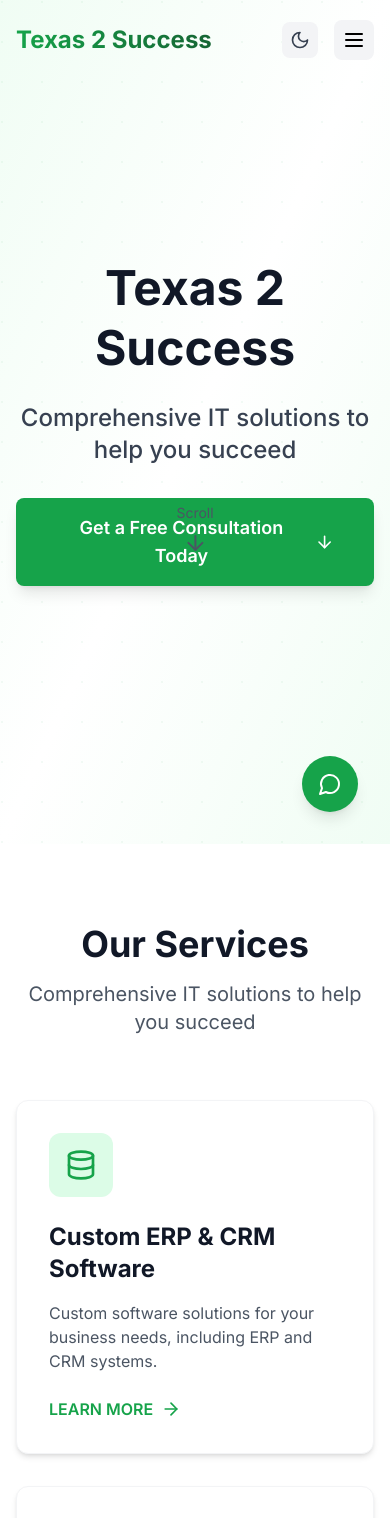
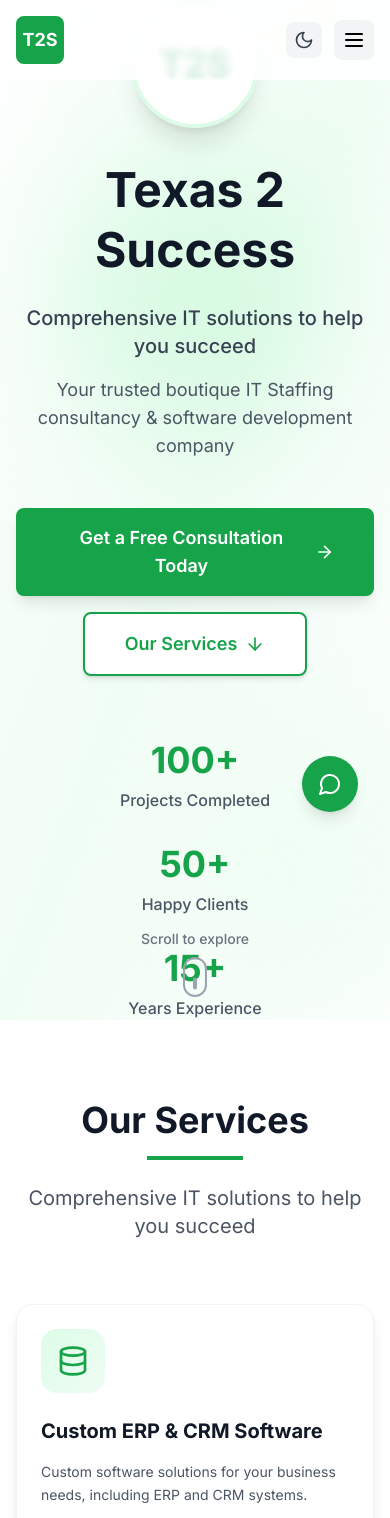
Before and after one commit to Prathyushapritila/Texas2success, a Next.js app: page / in a window 390 px wide. Shown: the top 1518 px of the page. Built offline with nearby package versions, Linux system fonts and the light colour scheme.

Commit message:
Improve design: Add logo placeholder, fix scroll indicator, enhance hero section, improve responsiveness for all devices

```diff
--- a/app/globals.css
+++ b/app/globals.css
@@ -84,3 +84,31 @@ body {
     transition: all 0.3s cubic-bezier(0.4, 0, 0.2, 1);
   }
 }
+
+/* Blob animation */
+@keyframes blob {
+  0% {
+    transform: translate(0px, 0px) scale(1);
+  }
+  33% {
+    transform: translate(30px, -50px) scale(1.1);
+  }
+  66% {
+    transform: translate(-20px, 20px) scale(0.9);
+  }
+  100% {
+    transform: translate(0px, 0px) scale(1);
+  }
+}
+
+.animate-blob {
+  animation: blob 7s infinite;
+}
+
+.animation-delay-2000 {
+  animation-delay: 2s;
+}
+
+.animation-delay-4000 {
+  animation-delay: 4s;
+}
--- a/components/Hero.tsx
+++ b/components/Hero.tsx
@@ -1,7 +1,8 @@
 'use client'
 
 import { motion } from 'framer-motion'
-import { ArrowDown } from 'lucide-react'
+import { ArrowDown, ArrowRight } from 'lucide-react'
+import Image from 'next/image'
 
 export default function Hero() {
   const scrollToContact = () => {
@@ -10,22 +11,46 @@ export default function Hero() {
   }
 
   return (
-    <section className="relative min-h-screen flex items-center justify-center overflow-hidden bg-gradient-to-br from-green-50 via-white to-green-50">
-      {/* Subtle Background Pattern */}
-      <div className="absolute inset-0 opacity-5">
-        <div className="absolute inset-0" style={{
-          backgroundImage: `radial-gradient(circle at 2px 2px, #16a34a 1px, transparent 0)`,
-          backgroundSize: '40px 40px'
-        }}></div>
+    <section className="relative min-h-screen flex items-center justify-center overflow-hidden bg-gradient-to-br from-white via-green-50 to-white">
+      {/* Decorative Background Elements */}
+      <div className="absolute inset-0 overflow-hidden">
+        <div className="absolute top-20 left-10 w-72 h-72 bg-green-100 rounded-full mix-blend-multiply filter blur-3xl opacity-30 animate-blob"></div>
+        <div className="absolute top-40 right-10 w-72 h-72 bg-green-200 rounded-full mix-blend-multiply filter blur-3xl opacity-30 animate-blob animation-delay-2000"></div>
+        <div className="absolute -bottom-8 left-1/2 w-72 h-72 bg-green-100 rounded-full mix-blend-multiply filter blur-3xl opacity-30 animate-blob animation-delay-4000"></div>
       </div>
 
       <div className="container mx-auto px-4 relative z-10">
-        <div className="max-w-5xl mx-auto text-center">
+        <div className="max-w-6xl mx-auto text-center">
+          {/* Logo Section */}
+          <motion.div
+            initial={{ opacity: 0, scale: 0.8 }}
+            animate={{ opacity: 1, scale: 1 }}
+            transition={{ duration: 0.8 }}
+            className="mb-8 flex justify-center"
+          >
+            <div className="w-32 h-32 md:w-40 md:h-40 bg-white rounded-full shadow-xl flex items-center justify-center border-4 border-green-100">
+              {/* Logo placeholder - replace with actual logo image */}
+              <div className="text-4xl md:text-5xl font-bold text-green-600">
+                T2S
+              </div>
+              {/* Uncomment when you have logo image:
+              <Image
+                src="/logo.png"
+                alt="Texas 2 Success Logo"
+                width={120}
+                height={120}
+                className="object-contain"
+                priority
+              />
+              */}
+            </div>
+          </motion.div>
+
           {/* Main Headline */}
           <motion.h1
             initial={{ opacity: 0, y: 30 }}
             animate={{ opacity: 1, y: 0 }}
-            transition={{ duration: 0.8 }}
+            transition={{ duration: 0.8, delay: 0.2 }}
             className="text-5xl md:text-6xl lg:text-7xl font-bold mb-6 text-gray-900 leading-tight"
           >
             Texas 2 Success
@@ -35,46 +60,92 @@ export default function Hero() {
           <motion.p
             initial={{ opacity: 0, y: 30 }}
             animate={{ opacity: 1, y: 0 }}
-            transition={{ duration: 0.8, delay: 0.2 }}
-            className="text-2xl md:text-3xl text-gray-700 mb-8 font-medium"
+            transition={{ duration: 0.8, delay: 0.4 }}
+            className="text-xl md:text-2xl lg:text-3xl text-gray-700 mb-4 font-medium"
           >
             Comprehensive IT solutions to help you succeed
           </motion.p>
 
-          {/* CTA Button */}
+          <motion.p
+            initial={{ opacity: 0, y: 30 }}
+            animate={{ opacity: 1, y: 0 }}
+            transition={{ duration: 0.8, delay: 0.6 }}
+            className="text-lg md:text-xl text-gray-600 mb-12 max-w-3xl mx-auto"
+          >
+            Your trusted boutique IT Staffing consultancy & software development company
+          </motion.p>
+
+          {/* CTA Buttons */}
           <motion.div
             initial={{ opacity: 0, y: 30 }}
             animate={{ opacity: 1, y: 0 }}
-            transition={{ duration: 0.8, delay: 0.4 }}
+            transition={{ duration: 0.8, delay: 0.8 }}
+            className="flex flex-col sm:flex-row gap-4 justify-center items-center mb-16"
           >
             <button
               onClick={scrollToContact}
-              className="group bg-green-600 hover:bg-green-700 text-white px-10 py-4 rounded-lg font-semibold text-lg transition-all flex items-center space-x-2 shadow-lg hover:shadow-xl mx-auto"
+              className="group bg-green-600 hover:bg-green-700 text-white px-10 py-4 rounded-lg font-semibold text-lg transition-all flex items-center space-x-2 shadow-lg hover:shadow-xl transform hover:scale-105"
             >
               <span>Get a Free Consultation Today</span>
+              <ArrowRight className="w-5 h-5 group-hover:translate-x-1 transition-transform" />
+            </button>
+            <a
+              href="#services"
+              className="group bg-white hover:bg-gray-50 text-green-600 border-2 border-green-600 px-10 py-4 rounded-lg font-semibold text-lg transition-all flex items-center space-x-2 shadow-md hover:shadow-lg"
+            >
+              <span>Our Services</span>
               <ArrowDown className="w-5 h-5 group-hover:translate-y-1 transition-transform" />
-            </button>
+            </a>
           </motion.div>
 
-          {/* Scroll Indicator */}
+          {/* Stats or Features */}
           <motion.div
-            initial={{ opacity: 0 }}
-            animate={{ opacity: 1 }}
-            transition={{ duration: 1, delay: 0.8 }}
-            className="absolute bottom-10 left-1/2 transform -translate-x-1/2 cursor-pointer"
-            onClick={() => window.scrollTo({ top: window.innerHeight, behavior: 'smooth' })}
+            initial={{ opacity: 0, y: 30 }}
+            animate={{ opacity: 1, y: 0 }}
+            transition={{ duration: 0.8, delay: 1 }}
+            className="grid grid-cols-1 md:grid-cols-3 gap-8 max-w-4xl mx-auto"
           >
-            <motion.div
-              animate={{ y: [0, 10, 0] }}
-              transition={{ duration: 1.5, repeat: Infinity }}
-              className="flex flex-col items-center text-gray-600 hover:text-green-600 transition-colors"
-            >
-              <span className="text-sm mb-2">Scroll</span>
-              <ArrowDown className="w-6 h-6" />
-            </motion.div>
+            {[
+              { number: '100+', label: 'Projects Completed' },
+              { number: '50+', label: 'Happy Clients' },
+              { number: '15+', label: 'Years Experience' },
+            ].map((stat, index) => (
+              <div key={index} className="text-center">
+                <div className="text-4xl md:text-5xl font-bold text-green-600 mb-2">
+                  {stat.number}
+                </div>
+                <div className="text-gray-600 font-medium">
+                  {stat.label}
+                </div>
+              </div>
+            ))}
           </motion.div>
         </div>
       </div>
+
+      {/* Scroll Indicator - Fixed at bottom */}
+      <motion.div
+        initial={{ opacity: 0 }}
+        animate={{ opacity: 1 }}
+        transition={{ duration: 1, delay: 1.2 }}
+        className="absolute bottom-8 left-1/2 transform -translate-x-1/2 z-10"
+      >
+        <motion.div
+          animate={{ y: [0, 10, 0] }}
+          transition={{ duration: 1.5, repeat: Infinity }}
+          className="flex flex-col items-center text-gray-500 hover:text-green-600 transition-colors cursor-pointer"
+          onClick={() => window.scrollTo({ top: window.innerHeight, behavior: 'smooth' })}
+        >
+          <span className="text-sm mb-2 font-medium">Scroll to explore</span>
+          <div className="w-6 h-10 border-2 border-gray-400 rounded-full flex justify-center p-2">
+            <motion.div
+              animate={{ y: [0, 12, 0] }}
+              transition={{ duration: 1.5, repeat: Infinity }}
+              className="w-1.5 h-3 bg-gray-400 rounded-full"
+            />
+          </div>
+        </motion.div>
+      </motion.div>
     </section>
   )
 }
--- a/components/Navbar.tsx
+++ b/components/Navbar.tsx
@@ -6,6 +6,7 @@ import { useTheme } from 'next-themes'
 import { motion, AnimatePresence } from 'framer-motion'
 import { Menu, X, Moon, Sun } from 'lucide-react'
 import { siteConfig } from '@/data/siteData'
+import Image from 'next/image'
 
 export default function Navbar() {
   const [isScrolled, setIsScrolled] = useState(false)
@@ -36,32 +37,48 @@ export default function Navbar() {
       animate={{ y: 0 }}
       className={`fixed top-0 left-0 right-0 z-50 transition-all duration-300 ${
         isScrolled
-          ? 'bg-white/80 dark:bg-slate-900/80 backdrop-blur-md shadow-lg'
-          : 'bg-transparent'
+          ? 'bg-white/95 backdrop-blur-md shadow-lg'
+          : 'bg-white/80 backdrop-blur-sm'
       }`}
     >
-      <div className="container mx-auto px-4">
-        <div className="flex items-center justify-between h-20">
+      <div className="container mx-auto px-4 sm:px-6 lg:px-8">
+        <div className="flex items-center justify-between h-20 md:h-24">
           {/* Logo */}
-          <Link href="/" className="flex items-center space-x-2">
+          <Link href="/" className="flex items-center space-x-3">
             <motion.div
               whileHover={{ scale: 1.05 }}
               whileTap={{ scale: 0.95 }}
-              className="text-2xl font-bold bg-gradient-to-r from-green-600 to-green-800 bg-clip-text text-transparent"
+              className="flex items-center space-x-3"
             >
-              {siteConfig.name}
+              {/* Logo Image Placeholder */}
+              <div className="w-12 h-12 md:w-14 md:h-14 bg-green-600 rounded-lg flex items-center justify-center">
+                <span className="text-white font-bold text-lg md:text-xl">T2S</span>
+                {/* Uncomment when you have logo:
+                <Image
+                  src="/logo.png"
+                  alt="Texas 2 Success Logo"
+                  width={56}
+                  height={56}
+                  className="object-contain"
+                />
+                */}
+              </div>
+              <div className="text-xl md:text-2xl font-bold bg-gradient-to-r from-green-600 to-green-800 bg-clip-text text-transparent hidden sm:block">
+                {siteConfig.name}
+              </div>
             </motion.div>
           </Link>
 
           {/* Desktop Navigation */}
-          <div className="hidden md:flex items-center space-x-8">
+          <div className="hidden md:flex items-center space-x-6 lg:space-x-8">
             {navLinks.map((link) => (
               <Link
                 key={link.href}
                 href={link.href}
-                className="text-gray-700 dark:text-gray-300 hover:text-green-600 dark:hover:text-green-400 transition-colors font-medium"
+                className="text-gray-700 hover:text-green-600 transition-colors font-medium text-sm lg:text-base relative group"
               >
                 {link.label}
+                <span className="absolute bottom-0 left-0 w-0 h-0.5 bg-green-600 group-hover:w-full transition-all duration-300"></span>
               </Link>
             ))}
 
@@ -69,7 +86,7 @@ export default function Navbar() {
             {mounted && (
               <button
                 onClick={() => setTheme(theme === 'dark' ? 'light' : 'dark')}
-                className="p-2 rounded-lg bg-gray-100 dark:bg-gray-800 hover:bg-gray-200 dark:hover:bg-gray-700 transition-colors"
+                className="p-2 rounded-lg bg-gray-100 hover:bg-gray-200 transition-colors"
                 aria-label="Toggle theme"
               >
                 {theme === 'dark' ? (
@@ -82,18 +99,18 @@ export default function Navbar() {
 
             <Link
               href="/contact"
-              className="bg-green-600 text-white px-6 py-2 rounded-lg hover:bg-green-700 transition-colors font-semibold"
+              className="bg-green-600 text-white px-6 py-2.5 rounded-lg hover:bg-green-700 transition-colors font-semibold text-sm lg:text-base shadow-md hover:shadow-lg"
             >
               Get Started
             </Link>
           </div>
 
           {/* Mobile Menu Button */}
-          <div className="md:hidden flex items-center space-x-4">
+          <div className="md:hidden flex items-center space-x-3">
             {mounted && (
               <button
                 onClick={() => setTheme(theme === 'dark' ? 'light' : 'dark')}
-                className="p-2 rounded-lg bg-gray-100 dark:bg-gray-800"
+                className="p-2 rounded-lg bg-gray-100"
                 aria-label="Toggle theme"
               >
                 {theme === 'dark' ? (
@@ -105,7 +122,7 @@ export default function Navbar() {
             )}
             <button
               onClick={() => setIsMobileMenuOpen(!isMobileMenuOpen)}
-              className="p-2 rounded-lg bg-gray-100 dark:bg-gray-800"
+              className="p-2 rounded-lg bg-gray-100"
               aria-label="Toggle menu"
             >
               {isMobileMenuOpen ? (
@@ -125,7 +142,7 @@ export default function Navbar() {
             initial={{ opacity: 0, height: 0 }}
             animate={{ opacity: 1, height: 'auto' }}
             exit={{ opacity: 0, height: 0 }}
-            className="md:hidden bg-white dark:bg-slate-900 border-t border-gray-200 dark:border-gray-800"
+            className="md:hidden bg-white border-t border-gray-200"
           >
             <div className="container mx-auto px-4 py-4 space-y-2">
               {navLinks.map((link) => (
@@ -133,7 +150,7 @@ export default function Navbar() {
                   key={link.href}
                   href={link.href}
                   onClick={() => setIsMobileMenuOpen(false)}
-                  className="block py-2 text-gray-700 dark:text-gray-300 hover:text-green-600 dark:hover:text-green-400 transition-colors"
+                  className="block py-3 text-gray-700 hover:text-green-600 hover:bg-green-50 transition-colors rounded-lg px-4 font-medium"
                 >
                   {link.label}
                 </Link>
@@ -141,7 +158,7 @@ export default function Navbar() {
               <Link
                 href="/contact"
                 onClick={() => setIsMobileMenuOpen(false)}
-                className="block py-2 bg-green-600 text-white rounded-lg text-center font-semibold"
+                className="block py-3 bg-green-600 text-white rounded-lg text-center font-semibold mx-4 mt-4"
               >
                 Get Started
               </Link>
--- a/components/ServicesSection.tsx
+++ b/components/ServicesSection.tsx
@@ -14,8 +14,8 @@ const iconMap = {
 
 export default function ServicesSection() {
   return (
-    <section className="py-20 bg-white">
-      <div className="container mx-auto px-4">
+    <section id="services" className="py-20 md:py-24 bg-white">
+      <div className="container mx-auto px-4 sm:px-6 lg:px-8">
         <motion.div
           initial={{ opacity: 0, y: 30 }}
           whileInView={{ opacity: 1, y: 0 }}
@@ -23,15 +23,16 @@ export default function ServicesSection() {
           transition={{ duration: 0.8 }}
           className="text-center mb-16"
         >
-          <h2 className="text-4xl md:text-5xl font-bold mb-4 text-gray-900">
+          <h2 className="text-4xl md:text-5xl lg:text-6xl font-bold mb-4 text-gray-900">
             Our Services
           </h2>
-          <p className="text-xl text-gray-600 max-w-2xl mx-auto">
+          <div className="w-24 h-1 bg-green-600 mx-auto mb-6"></div>
+          <p className="text-xl md:text-2xl text-gray-600 max-w-3xl mx-auto">
             Comprehensive IT solutions to help you succeed
           </p>
         </motion.div>
 
-        <div className="grid grid-cols-1 md:grid-cols-2 lg:grid-cols-4 gap-8">
+        <div className="grid grid-cols-1 sm:grid-cols-2 lg:grid-cols-4 gap-6 md:gap-8">
           {services.map((service, index) => {
             const Icon = iconMap[service.icon as keyof typeof iconMap] || Database
             return (
@@ -41,22 +42,22 @@ export default function ServicesSection() {
                 whileInView={{ opacity: 1, y: 0 }}
                 viewport={{ once: true }}
                 transition={{ duration: 0.5, delay: index * 0.1 }}
-                whileHover={{ y: -5 }}
+                whileHover={{ y: -8, scale: 1.02 }}
                 className="group"
               >
-                <div className="bg-white p-8 rounded-xl shadow-md hover:shadow-xl transition-all duration-300 border border-gray-100 h-full flex flex-col">
-                  <div className="w-16 h-16 bg-green-100 rounded-xl flex items-center justify-center mb-6 group-hover:bg-green-600 group-hover:scale-110 transition-all duration-300">
-                    <Icon className="w-8 h-8 text-green-600 group-hover:text-white transition-colors" />
+                <div className="bg-white p-6 md:p-8 rounded-2xl shadow-lg hover:shadow-2xl transition-all duration-300 border border-gray-100 h-full flex flex-col transform hover:border-green-200">
+                  <div className="w-16 h-16 md:w-20 md:h-20 bg-gradient-to-br from-green-100 to-green-50 rounded-2xl flex items-center justify-center mb-6 group-hover:bg-gradient-to-br group-hover:from-green-600 group-hover:to-green-500 group-hover:scale-110 transition-all duration-300">
+                    <Icon className="w-8 h-8 md:w-10 md:h-10 text-green-600 group-hover:text-white transition-colors" />
                   </div>
-                  <h3 className="text-2xl font-bold mb-4 text-gray-900 group-hover:text-green-600 transition-colors">
+                  <h3 className="text-xl md:text-2xl font-bold mb-4 text-gray-900 group-hover:text-green-600 transition-colors">
                     {service.title}
                   </h3>
-                  <p className="text-gray-600 mb-6 flex-grow">
+                  <p className="text-gray-600 mb-6 flex-grow text-sm md:text-base leading-relaxed">
                     {service.shortDescription}
                   </p>
                   <Link
                     href={`/services/${service.id}`}
-                    className="text-green-600 font-semibold hover:underline inline-flex items-center space-x-2 group-hover:text-green-700"
+                    className="text-green-600 font-semibold hover:text-green-700 inline-flex items-center space-x-2 group-hover:underline"
                   >
                     <span>LEARN MORE</span>
                     <ArrowRight className="w-5 h-5 group-hover:translate-x-1 transition-transform" />
```
Also changed, not shown: app/page.tsx (+5 -5 lines), components/ContactSection.tsx (+41 -56 lines), components/DifferentiatorsSection.tsx (+13 -12 lines), components/TestimonialsSection.tsx (+16 -10 lines), 1 other file (tests, documents, lock files or other folders).
